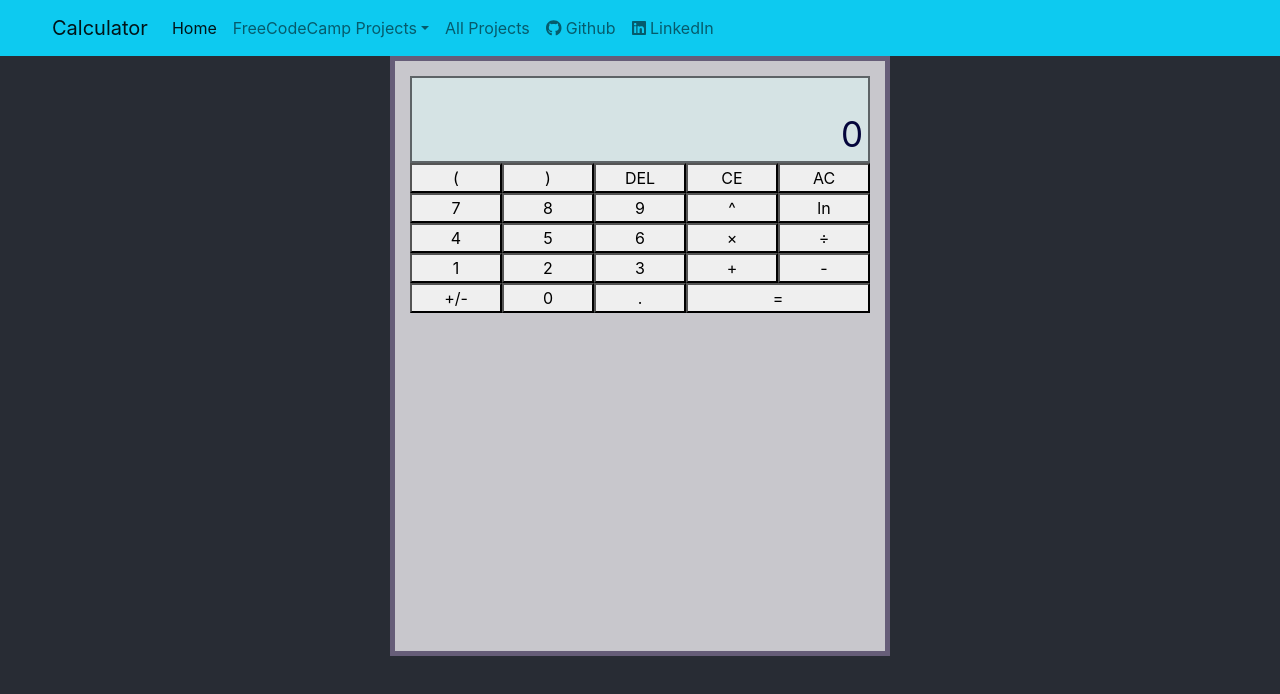
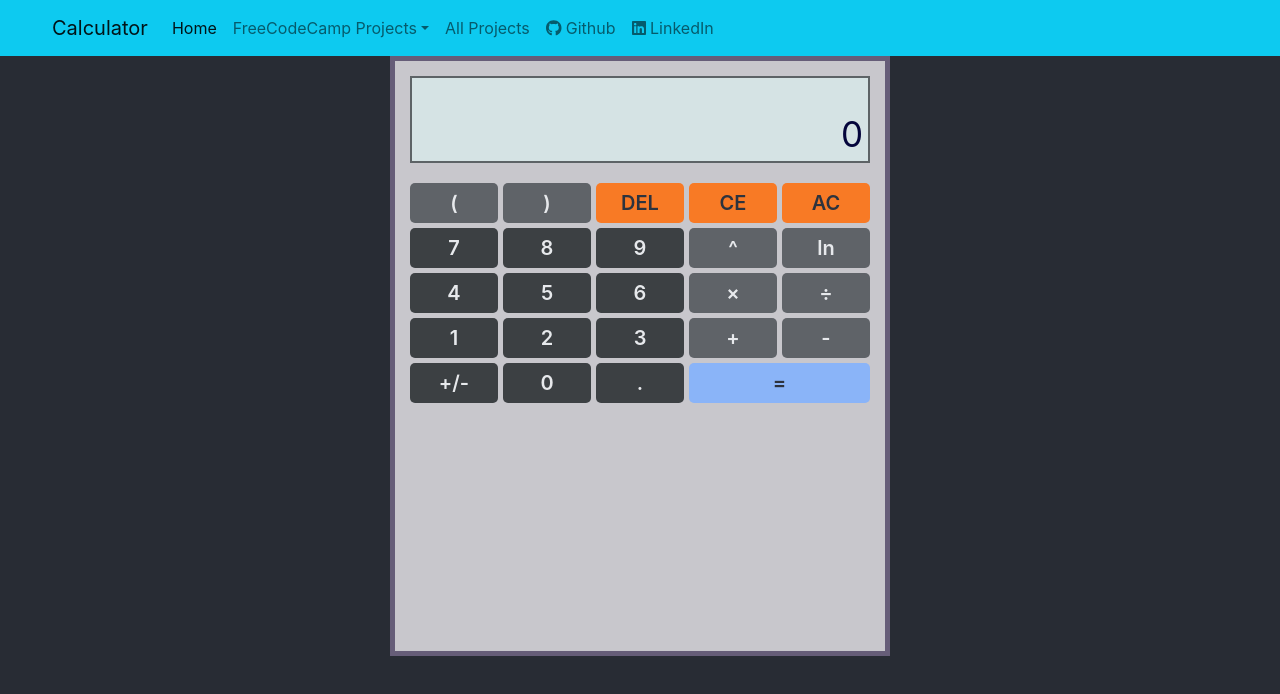
Before and after one commit to PLCoster/fcc_frontendlibs_project4, a React (Create React App) app: page / in a window 1280 px wide. Shown: the top 694 px of the page. Built offline with nearby package versions, Linux system fonts and the light colour scheme.

Commit message:
Updated button styles for calculator
Standard, hover and active styling added for all buttons

```diff
--- a/src/components/ButtonsDisplay.css
+++ b/src/components/ButtonsDisplay.css
@@ -1,14 +1,86 @@
 .buttons-display {
+  margin-top: 20px;
   width: 100%;
-  font-weight: 600;
   display: grid;
   grid-template-columns: repeat(5, 1fr);
+  grid-auto-rows: 40px;
+  gap: 5px;
 }
 
 .buttons-display button {
+  color: #e7e9ec;
+  border: none;
+  border-radius: 5px;
 }
 
-button.equals {
-  grid-row: 5;
+.buttons-display button h5 {
+  font-weight: 600;
+  margin-bottom: 0;
+}
+
+/* NUMBER BUTTON STYLES */
+
+.buttons-display button.number {
+  color: #e7e9ec;
+  background-color: #3c4043;
+}
+
+.buttons-display button.number:active,
+.buttons-display button.number.active {
+  color: #2d333e;
+  background-color: #8ab4f8;
+}
+
+.buttons-display button.number:hover {
+  background-color: #54595e;
+}
+
+/* EQUAL BUTTON STYLES */
+
+.buttons-display button.equals {
+  color: #2d333e;
+  background-color: #8ab4f8;
   grid-column: 4 / 6;
 }
+
+.buttons-display button.equals:active,
+.buttons-display button.equals.active {
+  background-color: #698abe;
+}
+
+.buttons-display button.equals:hover {
+  background-color: #a8c9ff;
+}
+
+/* OPERATOR BUTTON STYLES */
+
+.buttons-display button.operator {
+  color: #e7e9ec;
+  background-color: #5f6368;
+}
+
+.buttons-display button.operator:active,
+.buttons-display button.operator.active {
+  color: #2d333e;
+  background-color: #8ab4f8;
+}
+
+.buttons-display button.operator:hover {
+  background-color: #80858b;
+}
+
+/* WARNING BUTTON STYLES */
+
+.buttons-display button.warning {
+  color: #2d333e;
+  background-color: #f87a25;
+}
+
+.buttons-display button.warning:active,
+.buttons-display button.warning.active {
+  background-color: #fd6805;
+}
+
+.buttons-display button.warning:hover {
+  background-color: #f8914c;
+}
--- a/src/components/ButtonsDisplay.js
+++ b/src/components/ButtonsDisplay.js
@@ -1,46 +1,110 @@
 import './ButtonsDisplay.css';
 
 const buttonInfo = [
-  { val: '(', id: 'left-parens', handler: 'handleParensPress' },
-  { val: ')', id: 'right-parens', handler: 'handleParensPress' },
-  { val: 'DEL', id: 'delete', handler: 'handleDeletePress' },
-  { val: 'CE', id: 'clear-entry', handler: 'handleClearEntryPress' },
-  { val: 'AC', id: 'clear', handler: 'handleAllClearPress' },
-  { val: '7', id: 'seven', handler: 'handleNumberPress' },
-  { val: '8', id: 'eight', handler: 'handleNumberPress' },
-  { val: '9', id: 'nine', handler: 'handleNumberPress' },
-  { val: '^', id: 'power', handler: 'handleOperationPress' },
-  { val: 'ln', id: 'log', handler: 'handleLogPress' },
-  { val: '4', id: 'four', handler: 'handleNumberPress' },
-  { val: '5', id: 'five', handler: 'handleNumberPress' },
-  { val: '6', id: 'six', handler: 'handleNumberPress' },
-  { val: '×', id: 'multiply', handler: 'handleOperationPress' },
-  { val: '÷', id: 'divide', handler: 'handleOperationPress' },
-  { val: '1', id: 'one', handler: 'handleNumberPress' },
-  { val: '2', id: 'two', handler: 'handleNumberPress' },
-  { val: '3', id: 'three', handler: 'handleNumberPress' },
-  { val: '+', id: 'add', handler: 'handleOperationPress' },
-  { val: '-', id: 'subtract', handler: 'handleOperationPress' },
-  { val: '+/-', id: 'negative', handler: 'handleNegativePress' },
-  { val: '0', id: 'zero', handler: 'handleNumberPress' },
-  { val: '.', id: 'decimal', handler: 'handleDecimalPress' },
+  {
+    val: '(',
+    id: 'left-parens',
+    handler: 'handleParensPress',
+    className: 'operator',
+  },
+  {
+    val: ')',
+    id: 'right-parens',
+    handler: 'handleParensPress',
+    className: 'operator',
+  },
+  {
+    val: 'DEL',
+    id: 'delete',
+    handler: 'handleDeletePress',
+    className: 'warning',
+    key: 'Delete',
+  },
+  {
+    val: 'CE',
+    id: 'clear-entry',
+    handler: 'handleClearEntryPress',
+    className: 'warning',
+  },
+  {
+    val: 'AC',
+    id: 'clear',
+    handler: 'handleAllClearPress',
+    key: 'Escape',
+    className: 'warning',
+  },
+  { val: '7', id: 'seven', handler: 'handleNumberPress', className: 'number' },
+  { val: '8', id: 'eight', handler: 'handleNumberPress', className: 'number' },
+  { val: '9', id: 'nine', handler: 'handleNumberPress', className: 'number' },
+  {
+    val: '^',
+    id: 'power',
+    handler: 'handleOperationPress',
+    className: 'operator',
+  },
+  { val: 'ln', id: 'log', handler: 'handleLogPress', className: 'operator' },
+  { val: '4', id: 'four', handler: 'handleNumberPress', className: 'number' },
+  { val: '5', id: 'five', handler: 'handleNumberPress', className: 'number' },
+  { val: '6', id: 'six', handler: 'handleNumberPress', className: 'number' },
+  {
+    val: '×',
+    id: 'multiply',
+    handler: 'handleOperationPress',
+    className: 'operator',
+    key: '*',
+  },
+  {
+    val: '÷',
+    id: 'divide',
+    handler: 'handleOperationPress',
+    className: 'operator',
+    key: '/',
+  },
+  { val: '1', id: 'one', handler: 'handleNumberPress', className: 'number' },
+  { val: '2', id: 'two', handler: 'handleNumberPress', className: 'number' },
+  { val: '3', id: 'three', handler: 'handleNumberPress', className: 'number' },
+  {
+    val: '+',
+    id: 'add',
+    handler: 'handleOperationPress',
+    className: 'operator',
+  },
+  {
+    val: '-',
+    id: 'subtract',
+    handler: 'handleOperationPress',
+    className: 'operator',
+  },
+  {
+    val: '+/-',
+    id: 'negative',
+    handler: 'handleNegativePress',
+    className: 'number',
+  },
+  { val: '0', id: 'zero', handler: 'handleNumberPress', className: 'number' },
+  {
+    val: '.',
+    id: 'decimal',
+    handler: 'handleDecimalPress',
+    className: 'number',
+  },
   { val: '=', id: 'equals', handler: 'handleEqualPress', className: 'equals' },
 ];
 
 function ButtonsDisplay({ keyPressed, handlers, syntaxError }) {
-  console.log('Button Display');
-  const buttons = buttonInfo.map(({ val, id, handler, className }) => {
+  const buttons = buttonInfo.map(({ val, id, handler, className, key }) => {
+    const activeClass = (key || val) === keyPressed ? ' active' : '';
     return (
       <button
         id={id}
         key={id}
-        className={className}
+        className={className + activeClass}
         onClick={() => {
           console.log(id, 'clicked', syntaxError);
           syntaxError ? handlers.handleAllClearPress() : handlers[handler](val);
         }}
       >
-        {val}
+        <h5>{val}</h5>
       </button>
     );
   });
```
